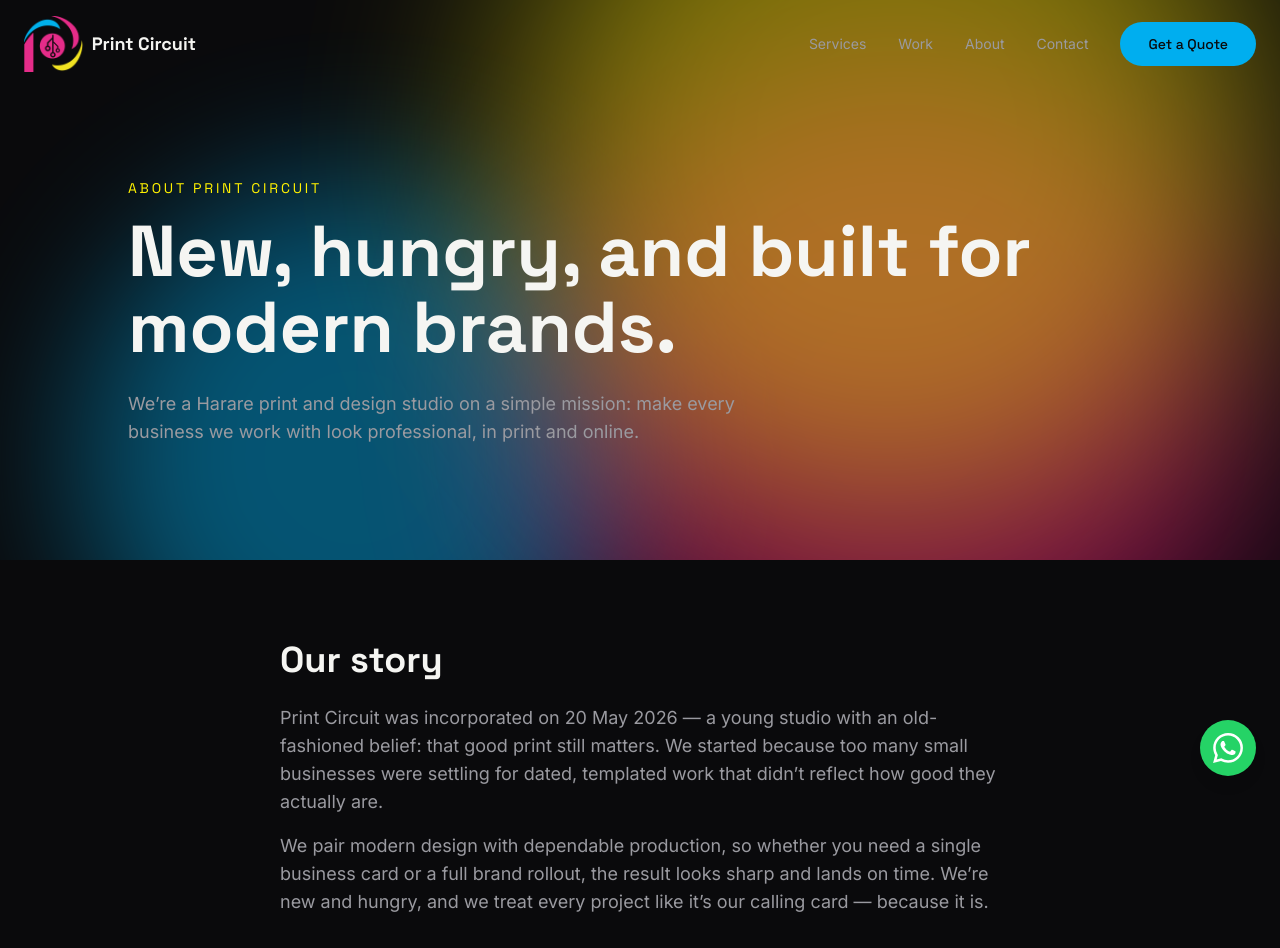
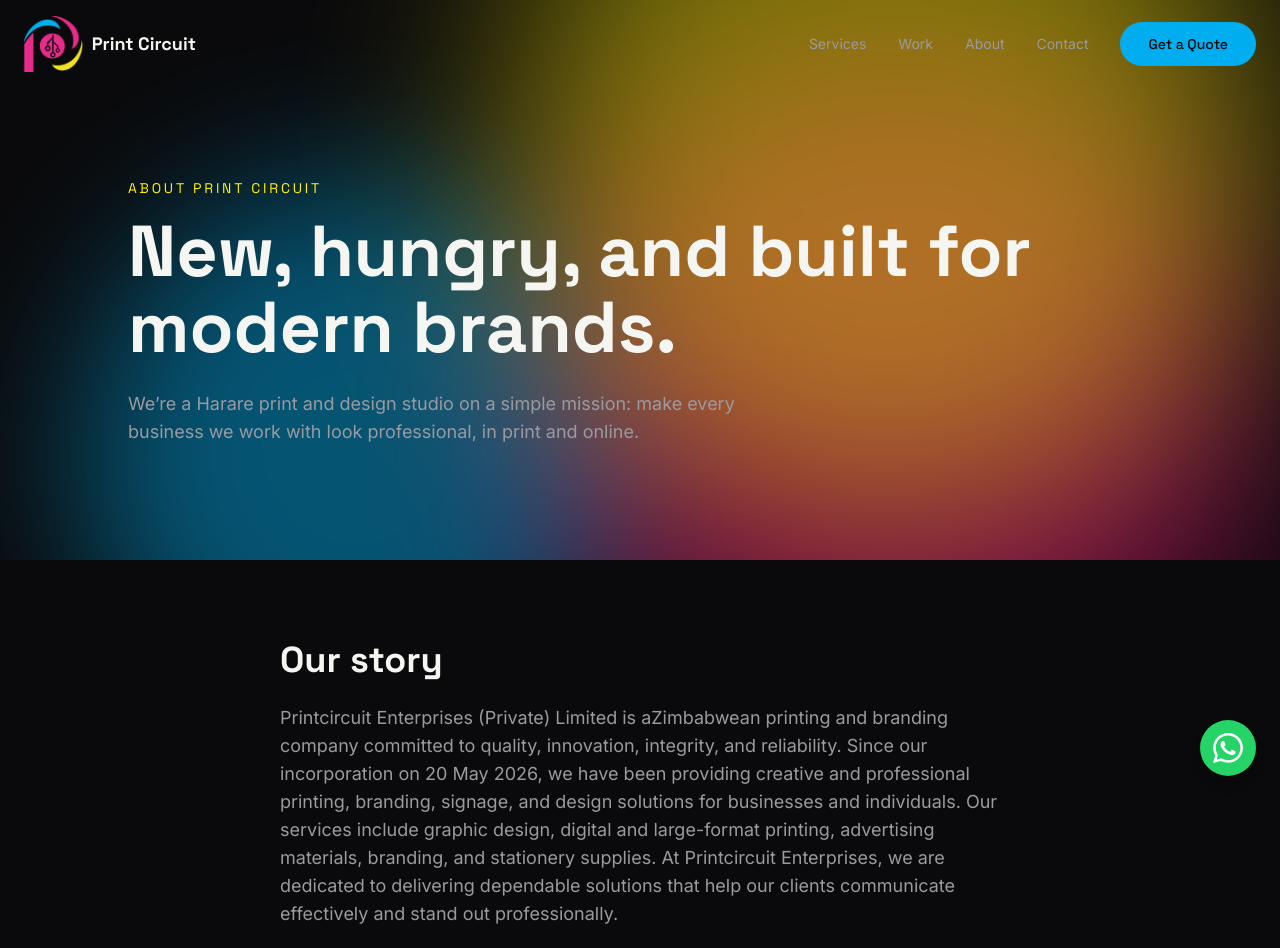
Before and after one commit to takudzwachitsungo/print-circuit, a Next.js app: page /about in a window 1280 px wide. Shown: the top 948 px of the page. Built offline with nearby package versions, Linux system fonts and the light colour scheme.

Commit message:
about changes

```diff
--- a/components/about/StorySection.tsx
+++ b/components/about/StorySection.tsx
@@ -9,16 +9,10 @@ export default function StorySection() {
         </h2>
         <div className="mt-6 space-y-4 text-lg text-muted">
           <p>
-            Print Circuit was incorporated on 20 May 2026 — a young studio with
-            an old-fashioned belief: that good print still matters. We started
-            because too many small businesses were settling for dated, templated
-            work that didn&rsquo;t reflect how good they actually are.
+             Printcircuit Enterprises (Private) Limited is aZimbabwean printing and branding company committed to quality, innovation, integrity, and reliability. Since our incorporation on 20 May 2026, we have been providing creative and professional printing, branding, signage, and design solutions for businesses and individuals. Our services include graphic design, digital and large-format printing, advertising materials, branding, and stationery supplies. At Printcircuit Enterprises, we are dedicated to delivering dependable solutions that help our clients communicate effectively and stand out professionally.
           </p>
           <p>
-            We pair modern design with dependable production, so whether you need
-            a single business card or a full brand rollout, the result looks
-            sharp and lands on time. We&rsquo;re new and hungry, and we treat
-            every project like it&rsquo;s our calling card — because it is.
+           At Printcircuit Enterprises, we believe every brand has a story and great printing is how you tell it clearly. Whether you’re looking to promote your business, refresh your brand, or produce materials for a specific purpose, we&rsquo;re here to help you get it done professionally.
           </p>
         </div>
       </Reveal>
```
